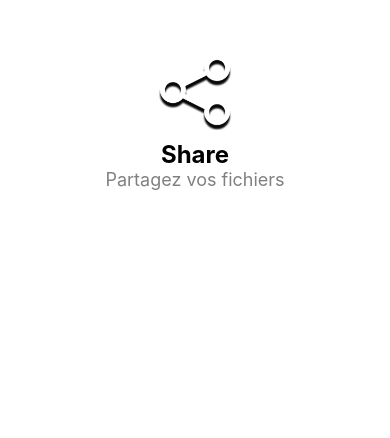
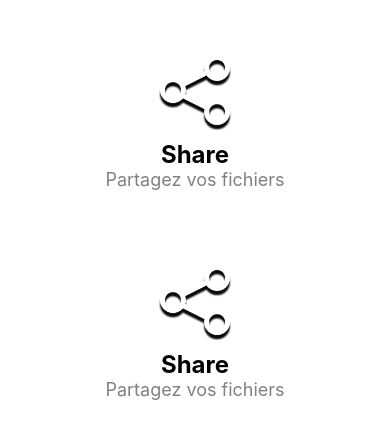
Before and after one commit to m-lcs/share_mobile, a React Native app: screen / in a window 390 px wide. Shown: the top 438 px of the page. Built offline with nearby package versions, Linux system fonts and the light colour scheme.

Commit message:
nouveau dossier auth

```diff
--- a/App.js
+++ b/App.js
@@ -1,11 +1,13 @@
 import React from 'react';
 import { View } from 'react-native';
 import Header from './components/Accueil/Header';
+import Body from './components/Authentification/Body';
 
 const App = () => {
   return (
     <View>
       <Header />
+      <Body />
     </View>
   );
 }
--- /dev/null
+++ b/components/Authentification/Body.jsx
@@ -0,0 +1,36 @@
+import React from 'react';
+import { View, Image, Text, StyleSheet } from 'react-native';
+
+const Body = () => {
+  return (
+    <View style={styles.body}>
+      <Image source={require('../../assets/share.png')} style={styles.logo} />
+      <Text style={styles.titre}>Share</Text>
+      <Text style={styles.soustitre}>Partagez vos fichiers</Text>
+    </View>
+  );
+}
+
+const styles = StyleSheet.create({
+  body: {
+    alignItems: 'center',
+    justifyContent: 'center',
+    paddingTop: 50,
+    paddingBottom: 20,
+  },
+  logo: {
+    width: 80,
+    height: 80,
+    marginBottom: 10,
+  },
+  titre: {
+    fontSize: 24,
+    fontWeight: 'bold',
+  },
+  soustitre: {
+    fontSize: 18,
+    color: 'gray',
+  },
+});
+
+export default Body;
```
